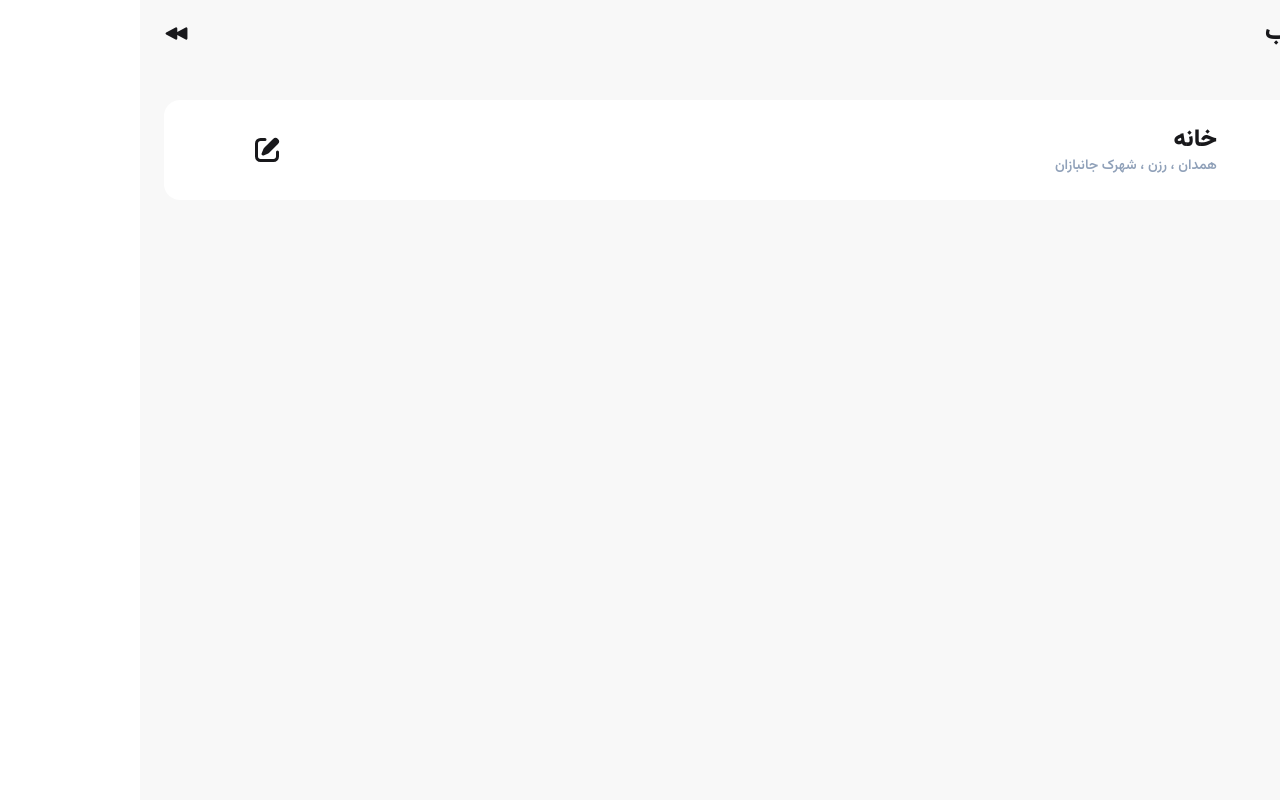
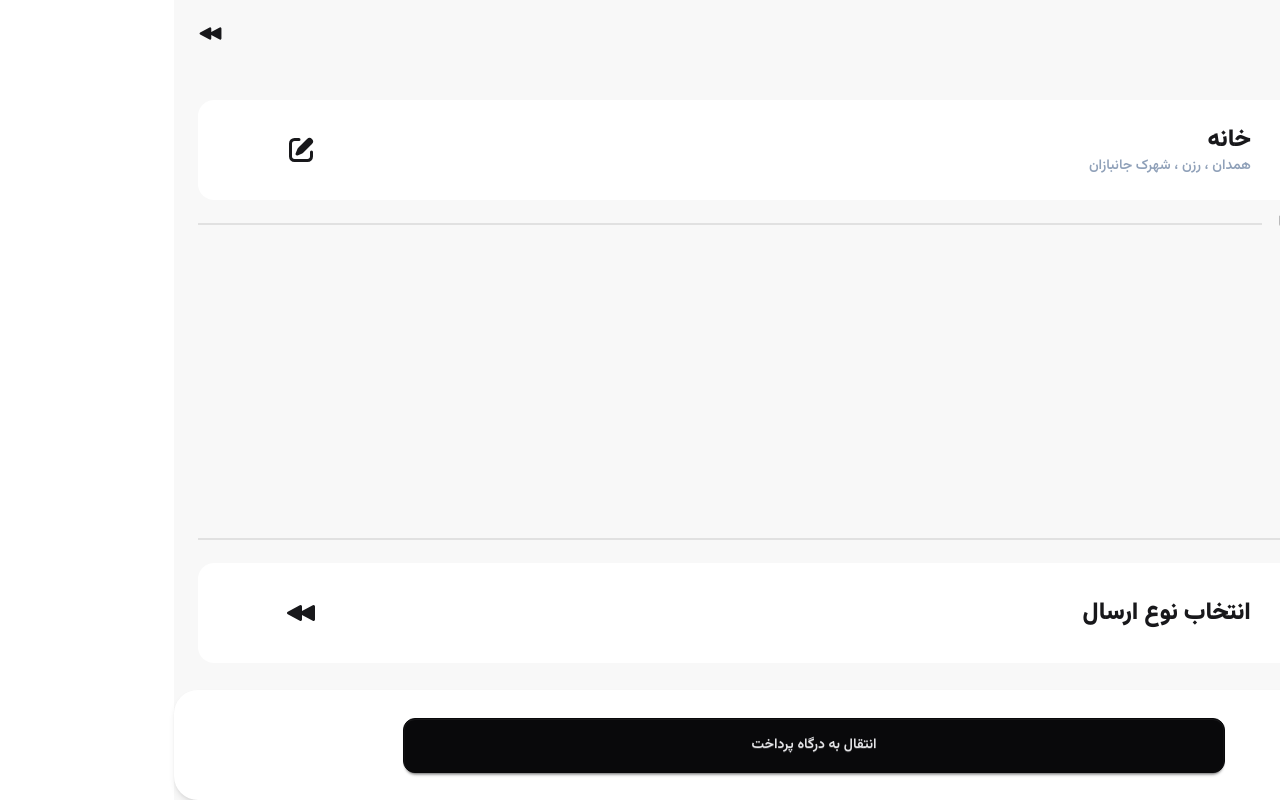
Before and after one commit to masoudjaliliaziz/Coffee, a Next.js app: page /checkout in a window 1280 px wide. Built offline with nearby package versions, Linux system fonts and the light colour scheme.

Commit message:
finish the static part of checkout without logic

```diff
--- a/app/_component/CartProducts.tsx
+++ b/app/_component/CartProducts.tsx
@@ -8,12 +8,12 @@ function CartProducts() {
   const store = useAppSelector((state: RootState) => state.card);
   console.log(store);
   return (
-    <div className="w-full flex flex-col gap-3 h-5/6 overflow-scroll">
+    <div className="w-full flex flex-col gap-3 h-5/6  overflow-y-scroll no-scrollbar">
       {store.map((product) => (
         <Link
           href={`/dashboard/${product.product.id}`}
           key={product.product.id}
-          className="w-full min-h-28 rounded-md  flex flex-row  items-center gap-2 cursor-pointer bg-base-200 p-3 overflow-hidden"
+          className="w-full min-h-28 rounded-md  flex flex-row  items-center gap-2 cursor-pointer bg-white p-3 overflow-hidden"
         >
           <div className="w-1/3 h-full  rounded-md relative">
             <Image
--- /dev/null
+++ b/app/_component/mobile/checkout/GoToPayment.tsx
@@ -0,0 +1,11 @@
+function GoToPayment() {
+  return (
+    <div className=" fixed bottom-0 bg-white w-full h-[110px] rounded-3xl px-6 flex justify-center items-center shadow-md ">
+      <button className="btn btn-neutral hover:bg-primary hover:border-0 w-2/3 h-2/4 rounded-xl ">
+        انتقال به درگاه پرداخت
+      </button>
+    </div>
+  );
+}
+
+export default GoToPayment;
--- /dev/null
+++ b/app/_component/mobile/checkout/SendingType.tsx
@@ -0,0 +1,23 @@
+import { BackwardIcon, TruckIcon } from "@heroicons/react/16/solid";
+
+function SendingType() {
+  return (
+    <div className="w-full h-2/12 px-6  flex flex-col">
+      <div className="h-3/4 w-full bg-white rounded-2xl flex ">
+        <div className="flex w-5/6 h-full justify-between items-center px-3  gap-3 ">
+          <div className="w-[60px] h-[60px] rounded-full bg-base-200 flex justify-center items-center">
+            <TruckIcon width={35} />
+          </div>
+          <div className="flex flex-col h-full  w-5/6 justify-center ">
+            <h1 className="text-2xl font-black">انتخاب نوع ارسال</h1>
+          </div>
+        </div>
+        <div className="w-1/6 h-full  flex justify-center items-center">
+          <BackwardIcon width={32} />
+        </div>
+      </div>
+    </div>
+  );
+}
+
+export default SendingType;
--- a/app/checkout/page.tsx
+++ b/app/checkout/page.tsx
@@ -1,11 +1,25 @@
+import CartProducts from "../_component/CartProducts";
 import AdderssCheckout from "../_component/mobile/checkout/AdderssCheckout";
+import GoToPayment from "../_component/mobile/checkout/GoToPayment";
 import HeaderCheckout from "../_component/mobile/checkout/HeaderCheckout";
+import SendingType from "../_component/mobile/checkout/SendingType";
 
 function page() {
   return (
     <div className="w-full h-full bg-base-200 ">
       <HeaderCheckout />
       <AdderssCheckout />
+      <div className=" divider divider-start px-6 ">
+        <h1 className=" font-bold text-lg">لیست سفارشات شما</h1>
+      </div>
+      <div className="px-6 w-full h-4/12 flex justify-center items-center">
+        <CartProducts />
+      </div>
+      <div className=" divider divider-start px-6 ">
+        <h1 className=" font-bold text-lg"> نوع ارسال</h1>
+      </div>
+      <SendingType />
+      <GoToPayment />
     </div>
   );
 }
--- a/app/globals.css
+++ b/app/globals.css
@@ -11,3 +11,14 @@ body {
   font-family: "Vazirmatn", sans-serif;
   direction: rtl;
 }
+@layer utilities {
+  /* Hide scrollbar for Chrome, Safari and Opera */
+  .no-scrollbar::-webkit-scrollbar {
+    display: none;
+  }
+  /* Hide scrollbar for IE, Edge and Firefox */
+  .no-scrollbar {
+    -ms-overflow-style: none; /* IE and Edge */
+    scrollbar-width: none; /* Firefox */
+  }
+}
```
